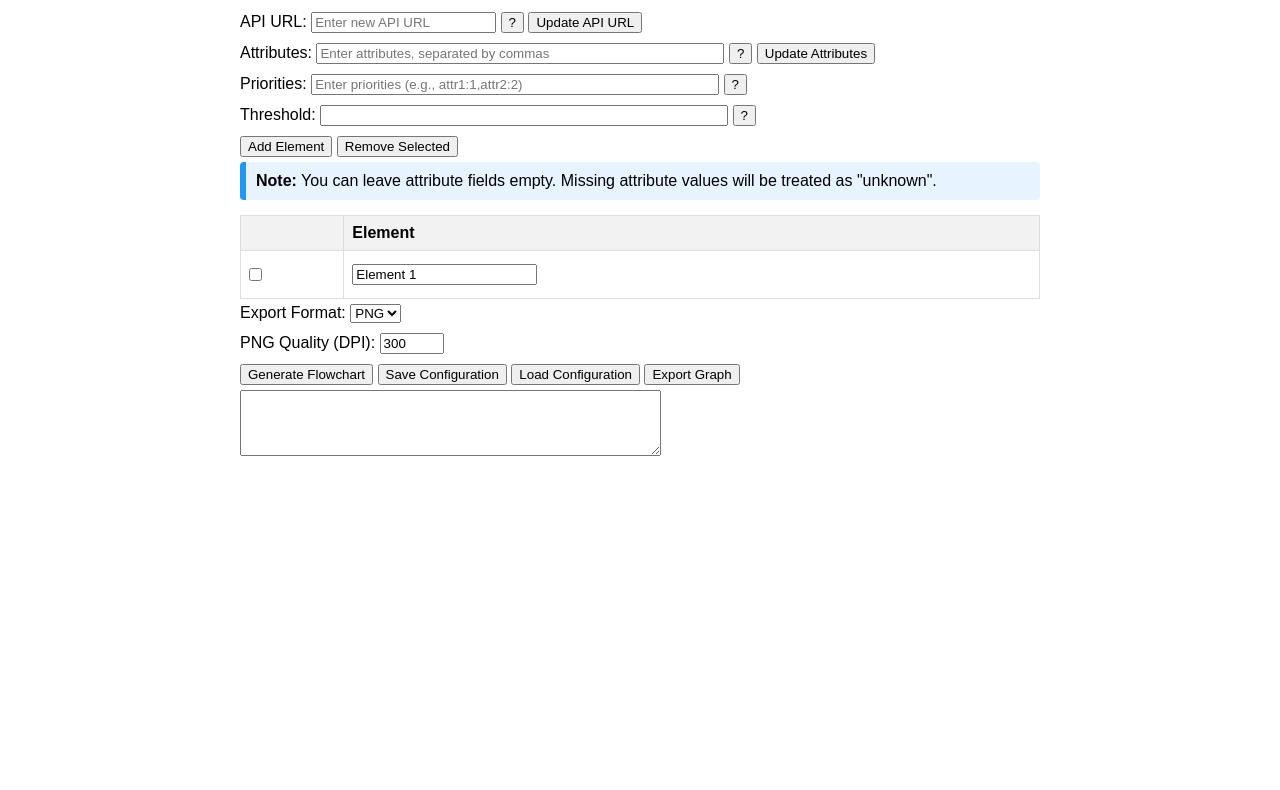
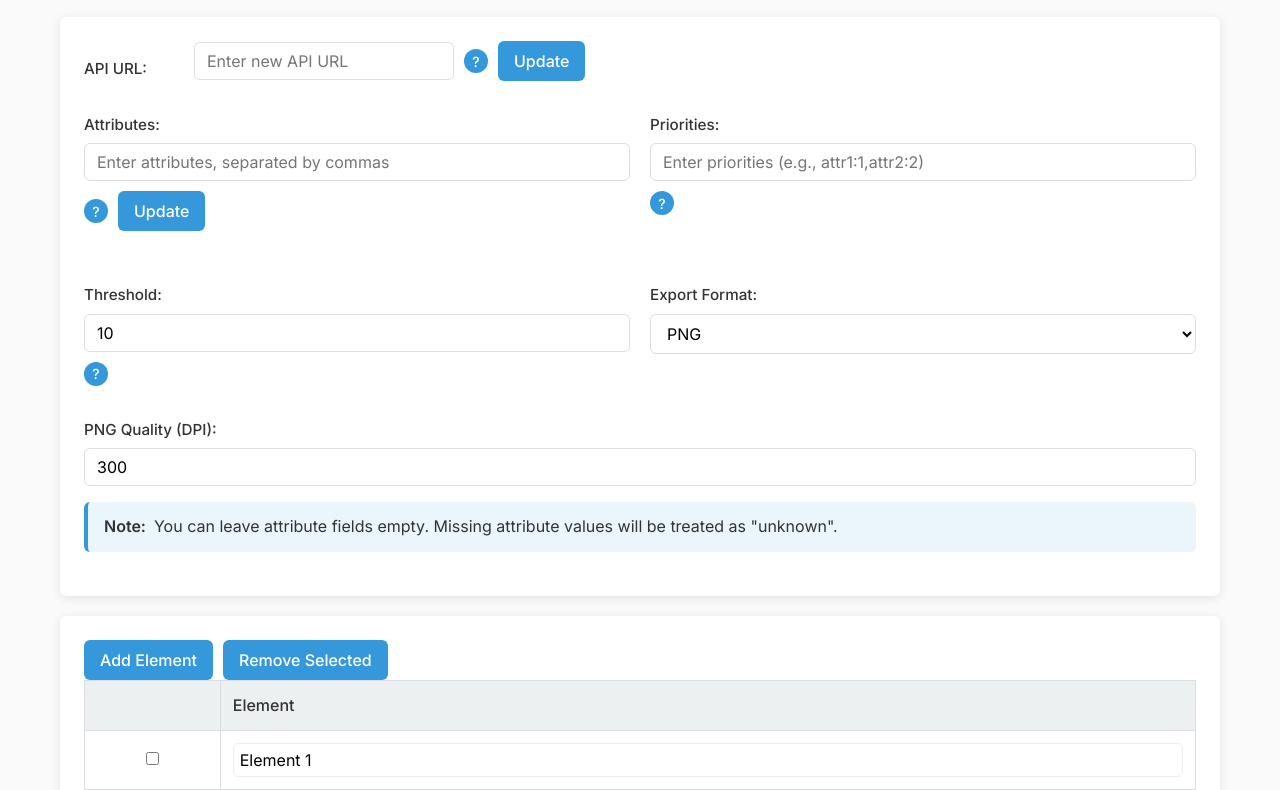
Before and after one commit to Jack-Kaplan/FlowchartPlatform, a plain HTML site: page frontend/index.html in a window 1280 px wide. Shown: the part 93-883 px from the top of the page. Before the commit the page ends 800 px from the top, so only its background shows below. Drawn offline with Linux system fonts and the light colour scheme.

Commit message:
Update API URL and add default priority auto-population; add modern CSS styles

```diff
--- a/frontend/index.html
+++ b/frontend/index.html
@@ -4,77 +4,79 @@
     <meta charset="UTF-8">
     <meta name="viewport" content="width=device-width, initial-scale=1.0">
     <title>Mineral Identification Flowchart Generator</title>
-    <style>
-        body { font-family: Arial, sans-serif; max-width: 800px; margin: 0 auto; padding: 20px; }
-        input, button, select { margin: 5px 0; }
-        #flowchart { max-width: 100%; height: auto; }
-        table { width: 100%; border-collapse: collapse; }
-        th, td { border: 1px solid #ddd; padding: 8px; text-align: left; }
-        th { background-color: #f2f2f2; }
-        #attributes, #priorities, #threshold {
-            width: 400px;
-        }
-        .notification-container {
-            position: fixed;
-            top: 20px;
-            right: 20px;
-            max-width: 300px;
-            z-index: 1000;
-        }
-        .notification {
-            background-color: #f8f8f8;
-            border: 1px solid #ddd;
-            border-radius: 4px;
-            padding: 10px;
-            margin-bottom: 10px;
-            box-shadow: 0 2px 5px rgba(0,0,0,0.1);
-            opacity: 0;
-            transition: opacity 0.3s ease-in-out;
-        }
-        /* New Styles for Information Messages */
-        .info-message {
-            background-color: #e7f3fe;
-            border-left: 6px solid #2196F3;
-            padding: 10px;
-            margin-bottom: 15px;
-            border-radius: 4px;
-        }
-    </style>
+    <link rel="stylesheet" href="styles.css">
+    <link rel="preconnect" href="https://fonts.googleapis.com">
+    <link rel="preconnect" href="https://fonts.gstatic.com" crossorigin>
+    <link href="https://fonts.googleapis.com/css2?family=Inter:wght@400;500;600&display=swap" rel="stylesheet">
 </head>
 <body>
+    <div class="container">
         <h1>Mineral Identification Flowchart Generator</h1>
-    <div>
+
+        <div class="card">
+            <div class="form-group inline">
                 <label for="apiUrl">API URL:</label>
+                <div class="form-row">
                     <input type="text" id="apiUrl" placeholder="Enter new API URL">
-        <button onclick="showHelpNotification('apiUrl')">?</button>
-        <button onclick="updateApiUrl()">Update API URL</button>
+                    <button onclick="showHelpNotification('apiUrl')" class="help">?</button>
+                    <button onclick="updateApiUrl()">Update</button>
                 </div>
-    <div>
+            </div>
+
+            <div class="grid-2">
+                <div class="form-group">
                     <label for="attributes">Attributes:</label>
+                    <div class="form-row">
                         <input type="text" id="attributes" placeholder="Enter attributes, separated by commas">
-        <button onclick="showHelpNotification('attributes')">?</button>
-        <button onclick="updateAttributes()">Update Attributes</button>
+                        <button onclick="showHelpNotification('attributes')" class="help">?</button>
+                        <button onclick="updateAttributes()">Update</button>
                     </div>
-    <div>
+                </div>
+
+                <div class="form-group">
                     <label for="priorities">Priorities:</label>
+                    <div class="form-row">
                         <input type="text" id="priorities" placeholder="Enter priorities (e.g., attr1:1,attr2:2)">
-        <button onclick="showHelpNotification('priorities')">?</button>
+                        <button onclick="showHelpNotification('priorities')" class="help">?</button>
                     </div>
-    <div>
+                </div>
+
+                <div class="form-group">
                     <label for="threshold">Threshold:</label>
-        <input type="number" id="threshold" step="0.1" min="0" max="1">
-        <button onclick="showHelpNotification('threshold')">?</button>
+                    <div class="form-row">
+                        <input type="number" id="threshold" step="0.1" min="0" max="1000" value="10">
+                        <button onclick="showHelpNotification('threshold')" class="help">?</button>
                     </div>
-    <div>
+                </div>
+
+                <div class="form-group">
+                    <label for="exportFormat">Export Format:</label>
+                    <div class="form-row">
+                        <select id="exportFormat">
+                            <option value="png">PNG</option>
+                            <option value="svg">SVG</option>
+                        </select>
+                    </div>
+                </div>
+            </div>
+
+            <div id="pngQualityGroup" class="form-group">
+                <label for="pngQuality">PNG Quality (DPI):</label>
+                <input type="number" id="pngQuality" value="300" min="72" max="600">
+            </div>
+
+            <div class="info-message">
+                <strong>Note:</strong> You can leave attribute fields empty. Missing attribute values will be treated as "unknown".
+            </div>
+        </div>
+
+        <div class="card">
+            <div class="btn-group">
                 <button onclick="addElement()">Add Element</button>
                 <button onclick="removeElement()">Remove Selected</button>
             </div>
 
-    <!-- Informational Message About Handling Missing Values -->
-    <div class="info-message">
-        <strong>Note:</strong> You can leave attribute fields empty. Missing attribute values will be treated as "unknown".
-    </div>
-
+            <div class="table-container">
                 <table id="dataTable">
                     <thead>
                         <tr>
@@ -84,25 +86,22 @@
                     </thead>
                     <tbody></tbody>
                 </table>
-    <div>
-        <label for="exportFormat">Export Format:</label>
-        <select id="exportFormat">
-            <option value="png">PNG</option>
-            <option value="svg">SVG</option>
-        </select>
             </div>
-    <div id="pngQualityGroup">
-        <label for="pngQuality">PNG Quality (DPI):</label>
-        <input type="number" id="pngQuality" value="300" min="72" max="600">
+
+            <div class="btn-group">
+                <button onclick="generateFlowchart()">Generate Flowchart</button>
+                <button onclick="saveConfiguration()" class="secondary">Save Config</button>
+                <button onclick="loadConfiguration()" class="secondary">Load Config</button>
+                <button onclick="exportGraph()" class="secondary">Export Graph</button>
             </div>
-    <button onclick="generateFlowchart()">Generate Flowchart</button>
-    <button onclick="saveConfiguration()">Save Configuration</button>
-    <button onclick="loadConfiguration()">Load Configuration</button>
-    <button onclick="exportGraph()">Export Graph</button>
-    <div>
-        <img id="flowchart" alt="Flowchart will appear here" style="display: none;">
         </div>
-    <textarea id="outputText" rows="4" cols="50" readonly></textarea>
+
+        <div class="card output-section">
+            <img id="flowchart" alt="Flowchart will appear here">
+            <textarea id="outputText" rows="4" readonly placeholder="Processing output will appear here"></textarea>
+        </div>
+    </div>
+
     <script src="script.js"></script>
 </body>
 </html>
--- a/frontend/script.js
+++ b/frontend/script.js
@@ -1,4 +1,4 @@
-let API_URL = 'http://localhost:8000';  // Changed to 'let' so it can be updated
+let API_URL = 'http://localhost:8080';  // Changed to 'let' so it can be updated
 let notificationContainer;
 
 function updateApiUrl() {
@@ -84,6 +84,13 @@ function updateAttributes() {
         while (row.cells.length > attributes.length + 2) {
             row.deleteCell(-1);
         }
+    }
+
+    // Auto-populate priorities with default value of 1 for each attribute
+    const prioritiesField = document.getElementById('priorities');
+    if (attributes.length > 0 && attributes[0] !== '') {
+        const defaultPriorities = attributes.map(attr => `${attr}:1`).join(',');
+        prioritiesField.value = defaultPriorities;
     }
 }
 
--- a/frontend/styles.css
+++ b/frontend/styles.css
@@ -0,0 +1,266 @@
+/* Modern CSS for Flowchart Platform */
+
+:root {
+  --primary-color: #3498db;
+  --primary-dark: #2980b9;
+  --secondary-color: #2ecc71;
+  --text-color: #333;
+  --light-gray: #ecf0f1;
+  --border-color: #dcdde1;
+  --shadow: 0 2px 10px rgba(0, 0, 0, 0.1);
+  --radius: 6px;
+  --transition: all 0.3s ease;
+}
+
+* {
+  margin: 0;
+  padding: 0;
+  box-sizing: border-box;
+}
+
+body {
+  font-family: 'Inter', -apple-system, BlinkMacSystemFont, 'Segoe UI', Roboto, Oxygen, Ubuntu, Cantarell, sans-serif;
+  color: var(--text-color);
+  line-height: 1.6;
+  max-width: 1200px;
+  margin: 0 auto;
+  padding: 20px;
+  background-color: #fafafa;
+}
+
+/* Typography */
+h1 {
+  font-weight: 600;
+  margin-bottom: 24px;
+  font-size: 1.8rem;
+  color: var(--primary-dark);
+}
+
+/* Layout */
+.container {
+  display: flex;
+  flex-direction: column;
+  gap: 20px;
+}
+
+.card {
+  background-color: #fff;
+  border-radius: var(--radius);
+  padding: 24px;
+  box-shadow: var(--shadow);
+}
+
+/* Form Elements */
+.form-group {
+  margin-bottom: 16px;
+  display: flex;
+  flex-direction: column;
+}
+
+.form-row {
+  display: flex;
+  flex-wrap: wrap;
+  align-items: center;
+  gap: 10px;
+  margin-bottom: 16px;
+}
+
+label {
+  display: block;
+  margin-bottom: 6px;
+  font-weight: 500;
+  font-size: 0.95rem;
+}
+
+input, select, button, textarea {
+  font-family: inherit;
+  font-size: 1rem;
+  border-radius: var(--radius);
+  padding: 8px 12px;
+  border: 1px solid var(--border-color);
+  transition: var(--transition);
+}
+
+input:focus,
+select:focus,
+textarea:focus {
+  outline: none;
+  border-color: var(--primary-color);
+  box-shadow: 0 0 0 3px rgba(52, 152, 219, 0.2);
+}
+
+input, select, textarea {
+  background-color: #fff;
+  width: 100%;
+}
+
+button {
+  cursor: pointer;
+  background-color: var(--primary-color);
+  color: white;
+  border: none;
+  padding: 10px 16px;
+  font-weight: 500;
+  display: inline-flex;
+  align-items: center;
+  justify-content: center;
+  transition: var(--transition);
+}
+
+button:hover {
+  background-color: var(--primary-dark);
+  transform: translateY(-1px);
+}
+
+button.secondary {
+  background-color: white;
+  color: var(--primary-color);
+  border: 1px solid var(--primary-color);
+}
+
+button.secondary:hover {
+  background-color: #f8f8f8;
+}
+
+button.help {
+  width: 24px;
+  height: 24px;
+  border-radius: 50%;
+  padding: 0;
+  font-size: 14px;
+  flex-shrink: 0;
+}
+
+/* Table Styles */
+table {
+  width: 100%;
+  border-collapse: collapse;
+  margin-bottom: 20px;
+}
+
+th, td {
+  border: 1px solid var(--border-color);
+  padding: 12px;
+  text-align: left;
+}
+
+th {
+  background-color: var(--light-gray);
+  font-weight: 500;
+}
+
+tbody tr:nth-child(even) {
+  background-color: #f9f9f9;
+}
+
+tbody tr:hover {
+  background-color: #f0f7fa;
+}
+
+td input[type="text"] {
+  width: 100%;
+  padding: 6px;
+  border: 1px solid #eee;
+}
+
+/* Action Buttons */
+.btn-group {
+  display: flex;
+  gap: 10px;
+  flex-wrap: wrap;
+}
+
+/* Notification System */
+.notification-container {
+  position: fixed;
+  top: 20px;
+  right: 20px;
+  max-width: 320px;
+  z-index: 1000;
+}
+
+.notification {
+  background-color: white;
+  border-left: 4px solid var(--primary-color);
+  border-radius: var(--radius);
+  padding: 16px;
+  margin-bottom: 10px;
+  box-shadow: var(--shadow);
+  opacity: 0;
+  transition: opacity 0.3s ease-in-out;
+}
+
+/* Info Message */
+.info-message {
+  background-color: rgba(52, 152, 219, 0.1);
+  border-left: 4px solid var(--primary-color);
+  padding: 12px 16px;
+  margin-bottom: 20px;
+  border-radius: var(--radius);
+  display: flex;
+  align-items: center;
+}
+
+.info-message strong {
+  margin-right: 8px;
+}
+
+/* Output Section */
+.output-section {
+  margin-top: 20px;
+}
+
+#flowchart {
+  max-width: 100%;
+  height: auto;
+  border-radius: var(--radius);
+  display: none;
+}
+
+#outputText {
+  width: 100%;
+  height: 80px;
+  resize: vertical;
+  font-family: monospace;
+  margin-top: 16px;
+}
+
+/* Responsive Design */
+@media (max-width: 768px) {
+  .form-row {
+    flex-direction: column;
+    align-items: stretch;
+  }
+
+  button, input, select {
+    width: 100%;
+  }
+
+  .btn-group {
+    flex-direction: column;
+  }
+}
+
+@media (min-width: 768px) {
+  .grid-2 {
+    display: grid;
+    grid-template-columns: 1fr 1fr;
+    gap: 20px;
+  }
+
+  .form-group.inline {
+    flex-direction: row;
+    align-items: center;
+  }
+
+  .form-group.inline label {
+    margin-right: 10px;
+    margin-bottom: 0;
+    width: 100px;
+  }
+
+  .form-group.inline input,
+  .form-group.inline select {
+    flex: 1;
+  }
+}
```
Also changed, not shown: 1 other file. Lines whose indentation alone changed are shown as unchanged.
